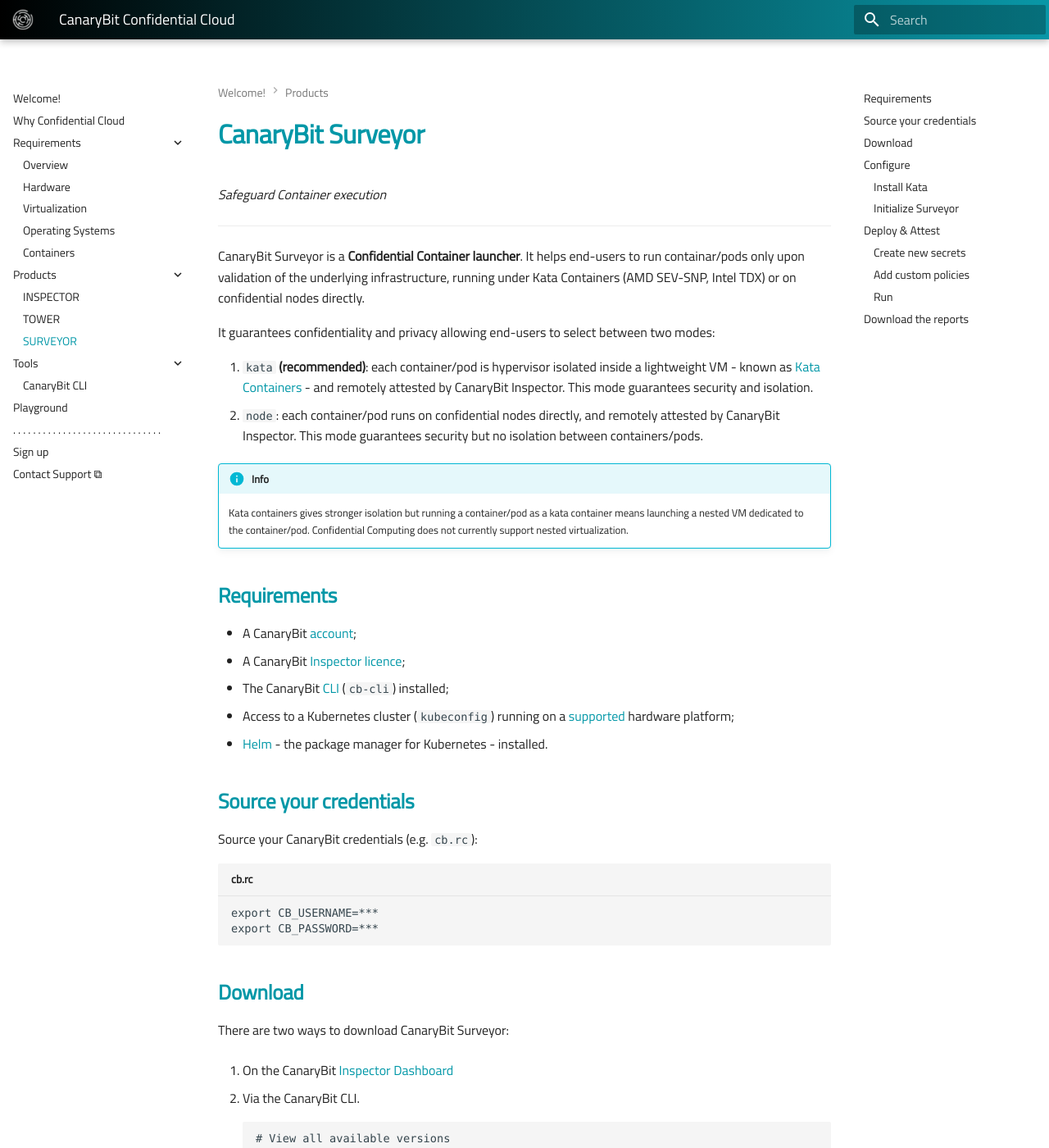
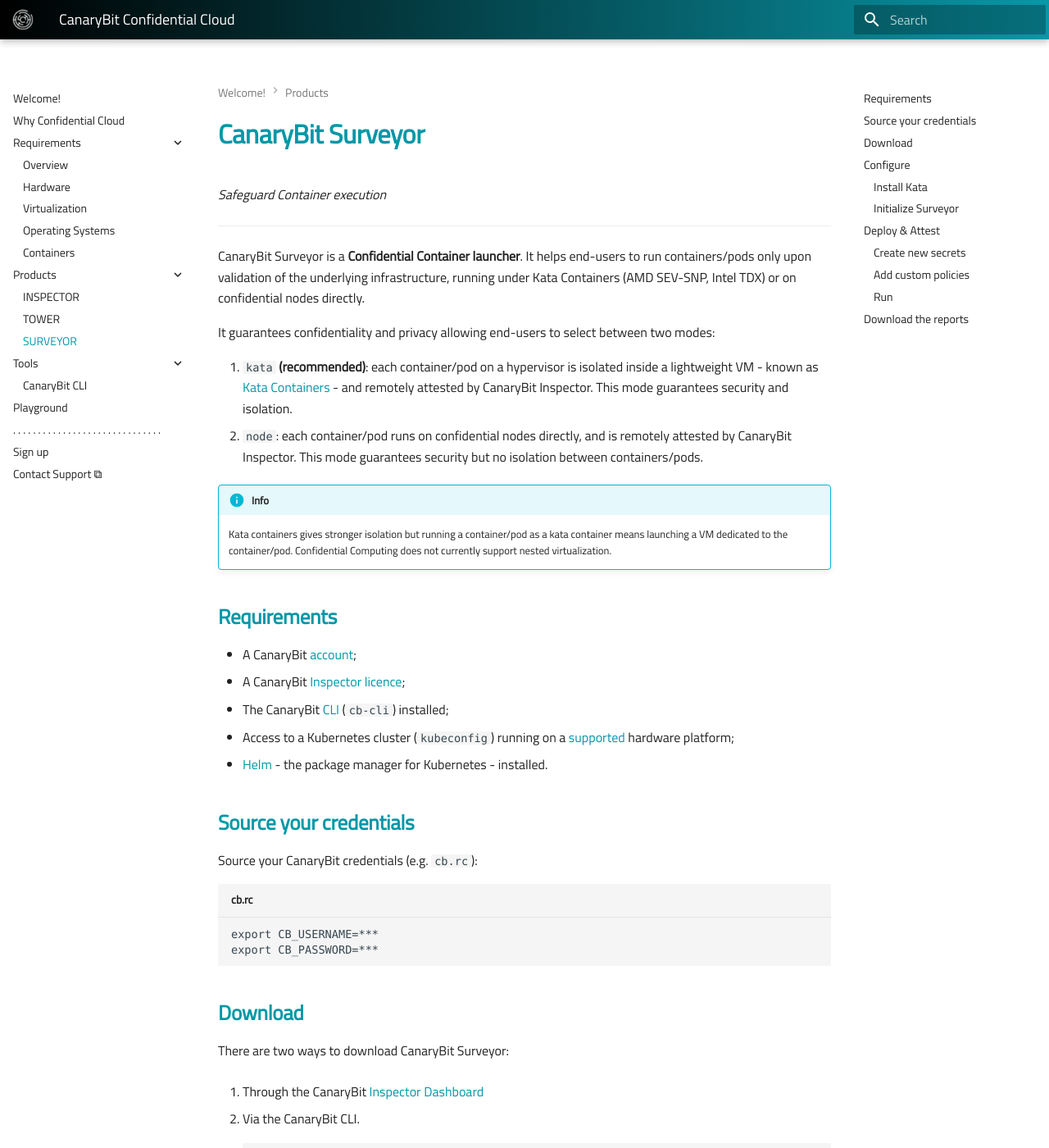
Before and after one commit to canarybit/cc-docs, an MkDocs documentation site: the page built from docs/products/surveyor.md, in a window 1280 px wide and 1400 px high. Shown: the whole window at 82% size. Built offline with MkDocs 1.6.1 and Material for MkDocs 9.7.7, drawn with Linux system fonts in a browser that asks for light colours; some of the changed text lies outside the part shown.

Commit message:
Clarification, typos, new binaries

```diff
--- a/docs/products/surveyor.md
+++ b/docs/products/surveyor.md
@@ -4,15 +4,15 @@
 
 ---
 
-CanaryBit Surveyor is a **Confidential Container launcher**. It helps end-users to run containar/pods only upon validation of the underlying infrastructure, running under Kata Containers (AMD SEV-SNP, Intel TDX) or on confidential nodes directly.
+CanaryBit Surveyor is a **Confidential Container launcher**. It helps end-users to run containers/pods only upon validation of the underlying infrastructure, running under Kata Containers (AMD SEV-SNP, Intel TDX) or on confidential nodes directly.
 
 It guarantees confidentiality and privacy allowing end-users to select between two modes:
 
-   1. `kata` **(recommended)**: each container/pod is hypervisor isolated inside a lightweight VM - known as [Kata Containers](https://katacontainers.io/) - and remotely attested by CanaryBit Inspector. This mode guarantees security and isolation.
-   2. `node`: each container/pod runs on confidential nodes directly, and remotely attested by CanaryBit Inspector. This mode guarantees security but no isolation between containers/pods.
+   1. `kata` **(recommended)**: each container/pod on a hypervisor is isolated inside a lightweight VM - known as [Kata Containers](https://katacontainers.io/) - and remotely attested by CanaryBit Inspector. This mode guarantees security and isolation.
+   2. `node`: each container/pod runs on confidential nodes directly, and is remotely attested by CanaryBit Inspector. This mode guarantees security but no isolation between containers/pods.
 
 !!! Info
-      Kata containers gives stronger isolation but running a container/pod as a kata container means launching a nested VM dedicated to the container/pod. Confidential Computing does not currently support nested virtualization.
+      Kata containers gives stronger isolation but running a container/pod as a kata container means launching a VM dedicated to the container/pod. Confidential Computing  does not currently support nested virtualization.
 
 ## Requirements
 
@@ -35,7 +35,7 @@
 
 There are two ways to download CanaryBit Surveyor:
 
-1. On the CanaryBit [Inspector Dashboard](https://dashboard.inspector.confidentialcloud.io)
+1. Through the CanaryBit [Inspector Dashboard](https://dashboard.inspector.confidentialcloud.io)
 
 2. Via the CanaryBit CLI.
 
```
Also changed, not shown: other parts of docs/products/surveyor.md (+3 -3 lines).
